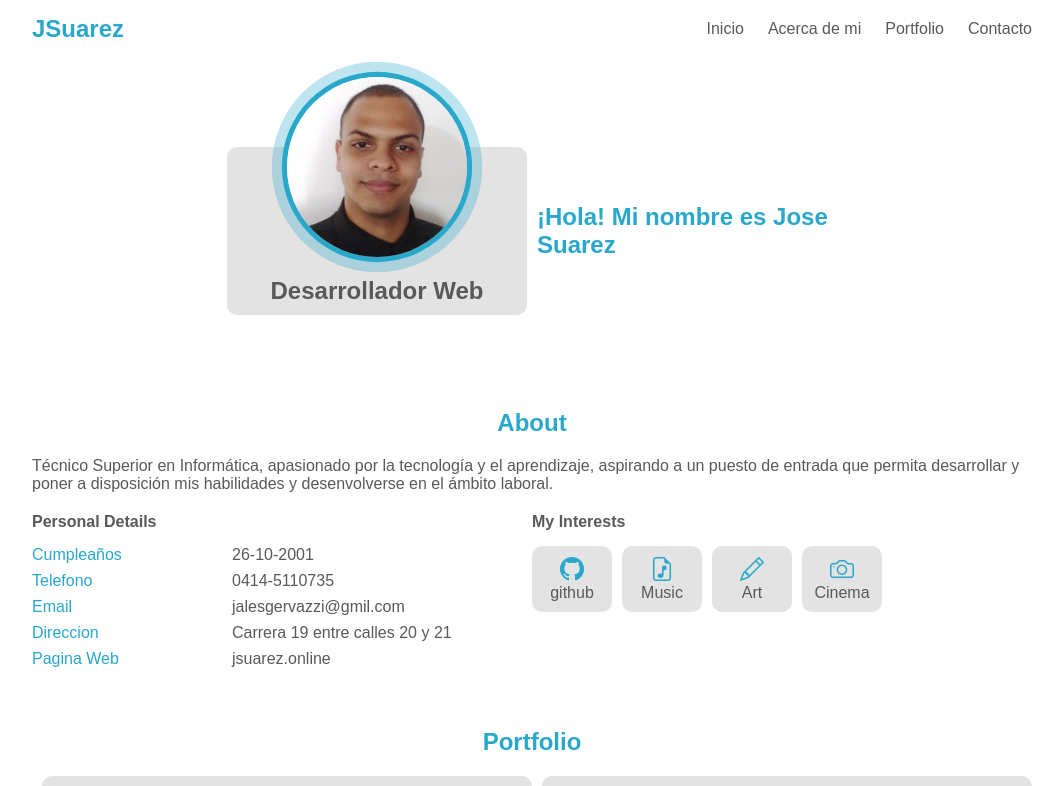
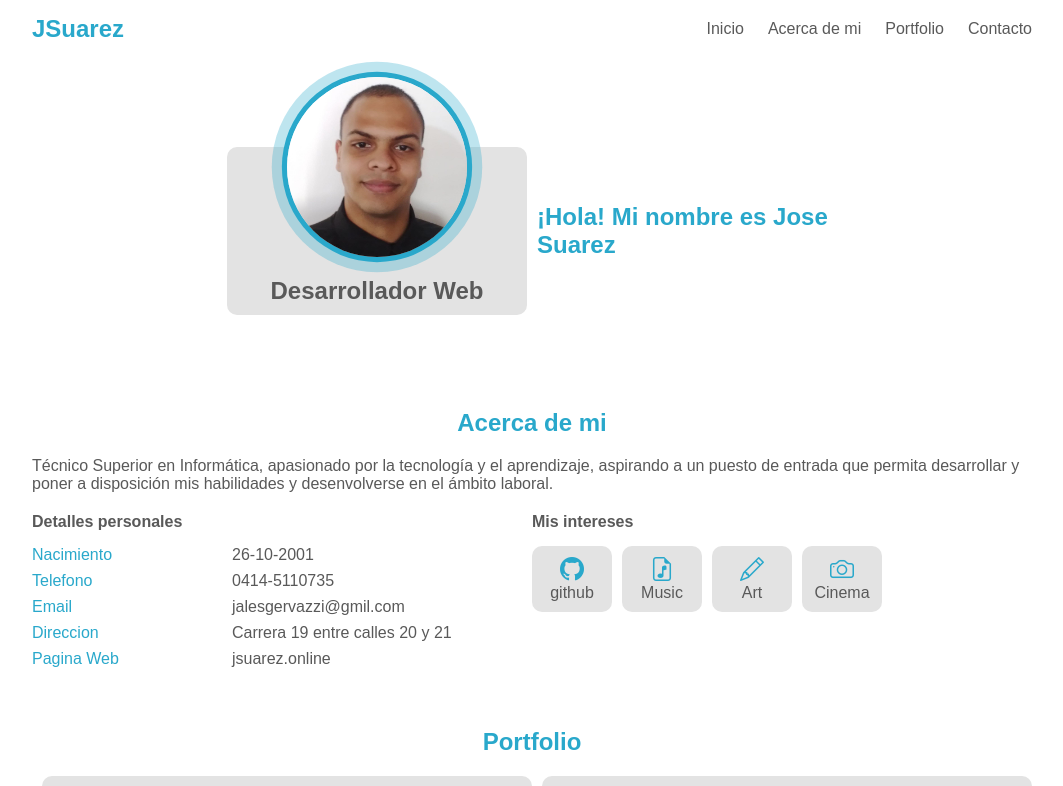
Before and after one commit to JoseAle2610/JoseAle2610, a React (Create React App) app: page / in a window 1280 px wide. Shown: the top 786 px of the page, without its empty margins (108-1171 px from the left). Built offline with nearby package versions, Linux system fonts and the light colour scheme.

Commit message:
full español

```diff
--- a/src/pages/about/index.js
+++ b/src/pages/about/index.js
@@ -47,19 +47,19 @@ const StyledDetail = styled(Detail)`
 
 const About = () => (
   <Container>
-    <Title>About</Title>
+    <Title>Acerca de mi</Title>
     <p style={{marginBottom: '20px'}}>Técnico Superior en Informática, apasionado por la tecnología y el aprendizaje, aspirando a un puesto de entrada que permita desarrollar y poner a disposición mis habilidades y desenvolverse en el ámbito laboral.</p>
     <Row>
       <Col size={1}>
-        <h4 style={{marginBottom: '15px'}}>Personal Details</h4>
-        <StyledDetail name='Cumpleaños' value='26-10-2001'/>
+        <h4 style={{marginBottom: '15px'}}>Detalles personales</h4>
+        <StyledDetail name='Nacimiento' value='26-10-2001'/>
         <StyledDetail name='Telefono' value='0414-5110735'/>
         <StyledDetail name='Email' value='jalesgervazzi@gmil.com'/>
         <StyledDetail name='Direccion' value='Carrera 19 entre calles 20 y 21'/>
         <StyledDetail name='Pagina Web' value='jsuarez.online'/>
       </Col>
       <Col size={1}>
-        <h4>My Interests</h4>
+        <h4>Mis intereses</h4>
         <StyledInterest icon='github' text='github' />
         <StyledInterest icon='file-earmark-music' text='Music' />
         <StyledInterest icon='pencil' text='Art' />
```
